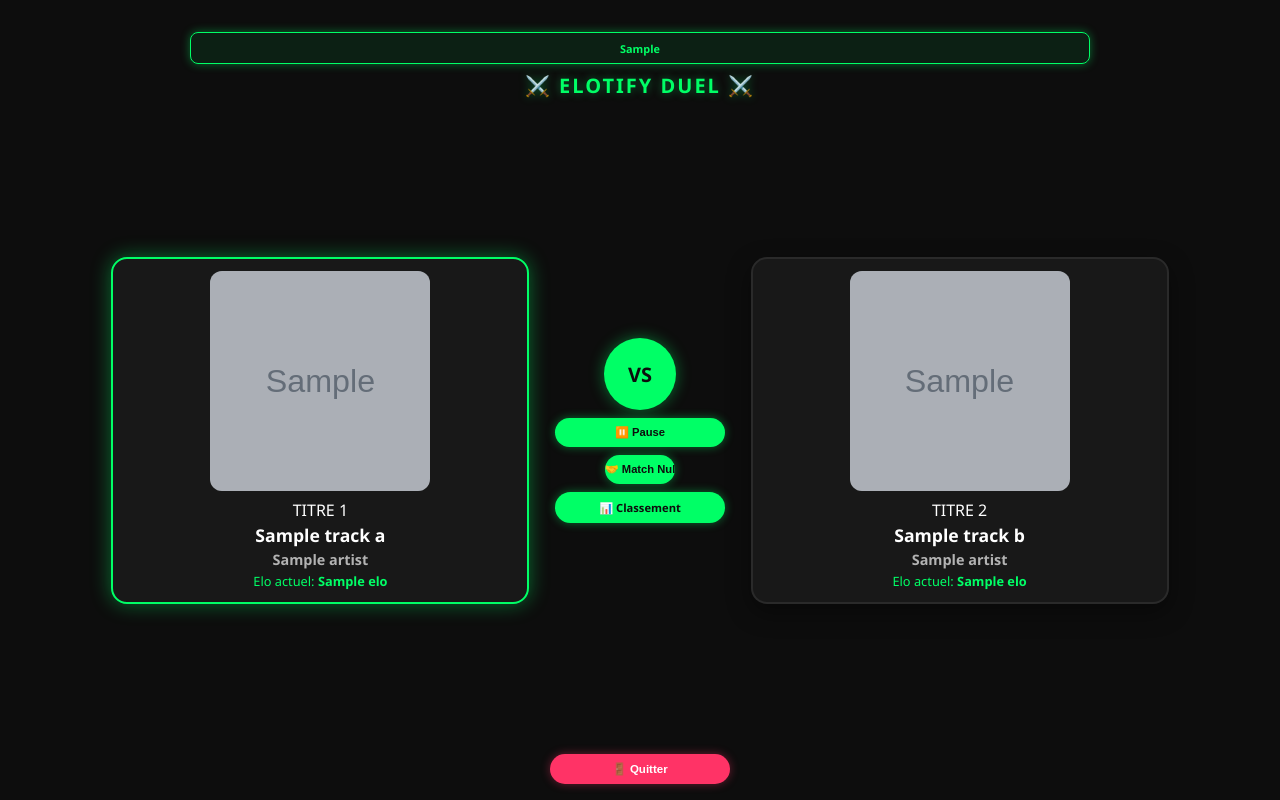
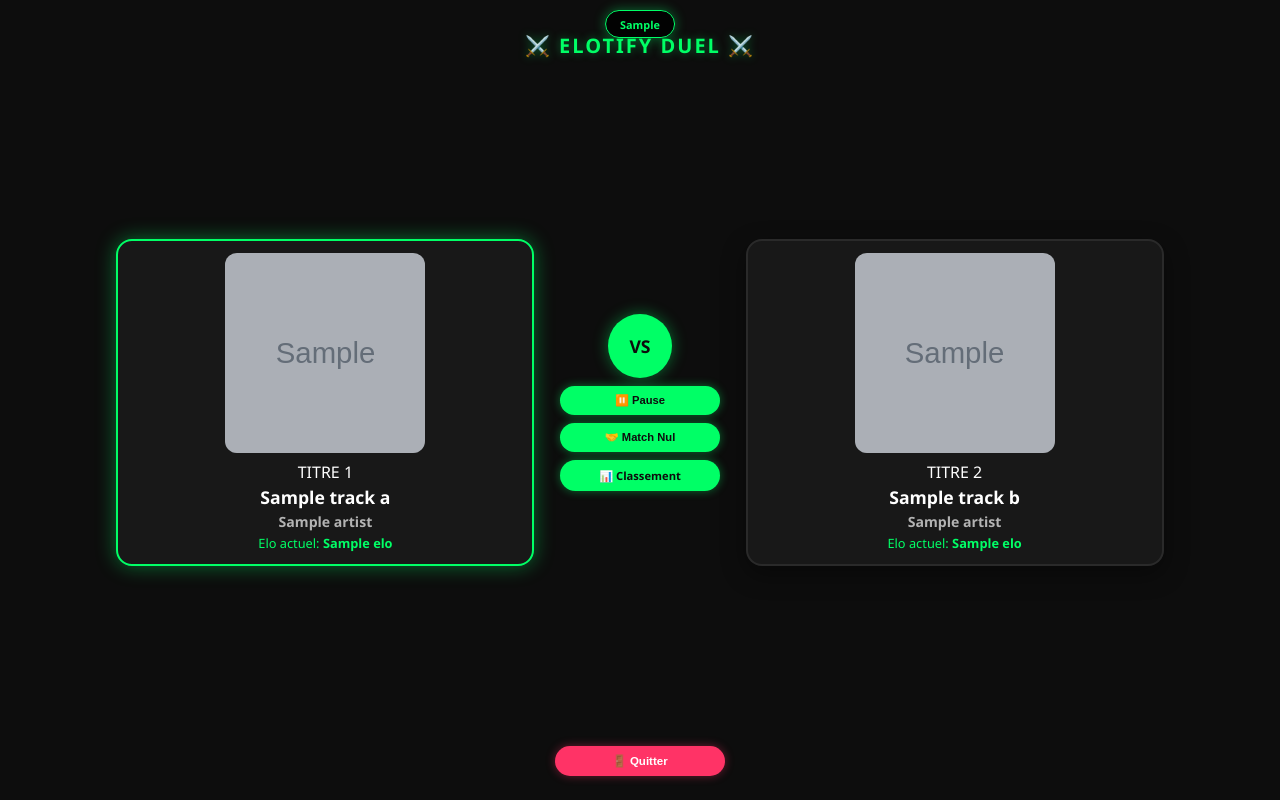
Before and after one commit to Foxdev-enfindev/Elotify, a Python web app: template templates/index.html in a window 1280 px wide. Run offline with Jinja, Linux system fonts and the light colour scheme; the template is opened without the code that fills it: most values are stand-ins (such as "Sample title", 1, 10 or a date in 2020); grey boxes marked "Sample" are stand-in pictures.

Commit message:
Proprage

```diff
--- a/static/style.css
+++ b/static/style.css
@@ -69,7 +69,7 @@ h1 {
     font-size: clamp(1.1rem, 2.5vh, 2.2rem);
     font-weight: 800;
     text-align: center;
-    margin: 0 0 1vh 0;
+    margin: 0;
     color: var(--neon-green);
     text-shadow: 0 0 10px var(--neon-green-glow);
     letter-spacing: 2px;
@@ -148,30 +148,33 @@ h1 {
 .dot-pink { background: #ff007f; }
 .dot-orange { background: #ff9900; }
 
+/* BANNIÈRE DE RÉSULTAT EN POSITION ABSOLUE POUR NE PAS POUSSER LE BOUTON QUITTER */
 .result-banner {
-    background: rgba(0, 255, 102, 0.08) !important;
+    position: absolute !important;
+    top: 10px !important;
+    left: 50% !important;
+    transform: translateX(-50%) !important;
+    background: rgba(0, 0, 0, 0.85) !important;
     border: 1px solid var(--neon-green) !important;
     color: var(--neon-green) !important;
-    padding: 0.5vh 2vw !important;
-    border-radius: 8px !important;
+    padding: 4px 14px !important;
+    border-radius: 20px !important;
     text-align: center !important;
     font-weight: 600 !important;
-    margin: 0 auto 1vh auto !important;
-    width: 90% !important;
-    max-width: 900px !important;
-    height: clamp(26px, 4vh, 38px) !important;
+    width: auto !important;
+    max-width: 80% !important;
+    height: 28px !important;
     display: flex !important;
     align-items: center !important;
     justify-content: center !important;
-    box-shadow: 0 0 10px var(--neon-green-glow) !important;
+    box-shadow: 0 0 12px var(--neon-green-glow) !important;
     box-sizing: border-box !important;
-    font-size: clamp(0.68rem, 1.2vh, 0.85rem) !important;
+    font-size: clamp(0.68rem, 1.2vh, 0.8rem) !important;
+    z-index: 100 !important;
 }
 
 .result-banner:empty, .result-banner.hidden {
-    visibility: hidden !important;
-    border-color: transparent !important;
-    background: transparent !important;
+    display: none !important;
 }
 
 .container {
@@ -183,10 +186,11 @@ h1 {
     align-items: center;
     justify-content: space-between;
     box-sizing: border-box;
+    position: relative;
 }
 
 /* =======================================================
-   3. CARTES ET BOUTONS (BASE UNIVERSELLE RELATIVE)
+   3. BASE CARTES ET BOUTONS UNIFORMES
    ======================================================= */
 .track-card {
     background: var(--card-bg);
@@ -215,18 +219,19 @@ a.central-rank-btn {
     background: var(--neon-green) !important;
     color: #0d0d0d !important;
     border: none !important;
-    padding: 1vh 0 !important;
+    padding: 8px 0 !important;
     border-radius: 20px !important;
     font-weight: 800 !important;
-    font-size: clamp(0.7rem, 1.2vh, 0.85rem) !important;
+    font-size: clamp(0.7rem, 1.2vh, 0.82rem) !important;
     cursor: pointer !important;
     text-decoration: none !important;
-    display: inline-flex !important;
+    display: flex !important;
     align-items: center !important;
     justify-content: center !important;
     box-shadow: 0 0 10px var(--neon-green-glow) !important;
     transition: transform 0.2s ease !important;
-    width: 100% !important;
+    box-sizing: border-box !important;
+    text-align: center !important;
 }
 
 .pause-btn:hover, .tie-btn:hover, .central-rank-btn:hover, a.central-rank-btn:hover {
@@ -238,13 +243,14 @@ a.central-rank-btn {
     display: flex;
     justify-content: center;
     align-items: center;
+    margin-bottom: 1vh;
 }
 
 .quit-btn {
     background: var(--danger-color) !important;
     color: #ffffff !important;
     border: none !important;
-    padding: 1vh 0 !important;
+    padding: 8px 0 !important;
     border-radius: 20px !important;
     font-size: clamp(0.72rem, 1.3vh, 0.85rem) !important;
     font-weight: 800 !important;
@@ -254,15 +260,15 @@ a.central-rank-btn {
     align-items: center !important;
     justify-content: center !important;
     text-decoration: none !important;
-    width: clamp(120px, 30%, 180px) !important;
+    width: clamp(130px, 25%, 170px) !important;
 }
 
 /* =======================================================
-   4. LAYOUT PORTRAIT (TOUTES LES TAILLES D'ÉCRANS EN PORTRAIT)
+   4. LAYOUT PORTRAIT
    ======================================================= */
 @media screen and (orientation: portrait) {
     .container {
-        padding-top: 6vh;
+        padding-top: 5vh;
         padding-bottom: 2vh;
     }
 
@@ -365,8 +371,8 @@ a.central-rank-btn {
     }
 
     .pochette-wrapper, .pochette {
-        width: clamp(80px, 28vh, 220px) !important;
-        height: clamp(80px, 28vh, 220px) !important;
+        width: clamp(75px, 26vh, 200px) !important;
+        height: clamp(75px, 26vh, 200px) !important;
         margin-bottom: 1vh !important;
         flex-shrink: 0 !important;
     }
@@ -376,9 +382,9 @@ a.central-rank-btn {
         width: 100% !important;
     }
 
-    .track-info h2 { font-size: clamp(0.8rem, 2.2vh, 1.25rem) !important; margin: 0.3vh 0 !important; font-weight: 700 !important; }
-    .track-info h3 { font-size: clamp(0.7rem, 1.8vh, 0.9rem) !important; color: var(--text-muted) !important; }
-    .elo-display { font-size: clamp(0.68rem, 1.6vh, 0.85rem) !important; margin-top: 0.4vh !important; color: var(--neon-green) !important; }
+    .track-info h2 { font-size: clamp(0.8rem, 2.2vh, 1.2rem) !important; margin: 0.3vh 0 !important; font-weight: 700 !important; }
+    .track-info h3 { font-size: clamp(0.7rem, 1.8vh, 0.88rem) !important; color: var(--text-muted) !important; }
+    .elo-display { font-size: clamp(0.68rem, 1.6vh, 0.82rem) !important; margin-top: 0.4vh !important; color: var(--neon-green) !important; }
 
     .vs-zone {
         display: flex !important;
@@ -386,14 +392,14 @@ a.central-rank-btn {
         align-items: center !important;
         justify-content: center !important;
         gap: 1vh !important;
-        width: clamp(110px, 15vw, 170px) !important;
+        width: clamp(120px, 14vw, 160px) !important;
         flex-shrink: 0 !important;
     }
 
     .vs-circle {
-        width: clamp(42px, 9vh, 75px) !important;
-        height: clamp(42px, 9vh, 75px) !important;
-        font-size: clamp(0.85rem, 2.5vh, 1.4rem) !important;
+        width: clamp(40px, 8vh, 70px) !important;
+        height: clamp(40px, 8vh, 70px) !important;
+        font-size: clamp(0.85rem, 2.2vh, 1.3rem) !important;
         background: var(--neon-green) !important;
         color: #0d0d0d !important;
         font-weight: 900 !important;
@@ -403,10 +409,108 @@ a.central-rank-btn {
         justify-content: center !important;
         box-shadow: 0 0 15px var(--neon-green-glow) !important;
     }
+
+    /* FORÇAGE DE LA LARGEUR À 100% DE LA VS-ZONE POUR QUE TOUS LES BOUTONS SOIENT IDENTIQUES */
+    .vs-zone > #play-pause-btn,
+    .vs-zone > form,
+    .vs-zone > a.central-rank-btn {
+        width: 100% !important;
+    }
+
+    .pause-btn, .tie-btn, .central-rank-btn, a.central-rank-btn {
+        width: 100% !important;
+        min-width: 100% !important;
+        max-width: 100% !important;
+    }
 }
 
 /* =======================================================
-   6. PAGES CLASSEMENT, STATS, PLAYLISTS
+   6. STYLES PAGE LOGIN (CARTE HABILLÉE ET CENTRÉE)
+   ======================================================= */
+.login-wrapper {
+    display: flex;
+    justify-content: center;
+    align-items: center;
+    min-height: 80vh;
+    width: 100%;
+    padding: 20px;
+}
+
+.login-card {
+    background: var(--card-bg);
+    border: 1px solid rgba(0, 255, 102, 0.2);
+    border-radius: 24px;
+    padding: 40px 30px;
+    max-width: 420px;
+    width: 100%;
+    text-align: center;
+    box-shadow: 0 12px 32px rgba(0, 0, 0, 0.6), 0 0 20px rgba(0, 255, 102, 0.1);
+    display: flex;
+    flex-direction: column;
+    align-items: center;
+    gap: 16px;
+}
+
+.login-icon {
+    font-size: 3rem;
+    margin-bottom: -10px;
+}
+
+.login-subtitle {
+    color: var(--text-muted);
+    font-size: 0.92rem;
+    line-height: 1.4;
+}
+
+.login-features {
+    display: flex;
+    flex-direction: column;
+    gap: 8px;
+    width: 100%;
+    margin: 10px 0;
+}
+
+.feature-item {
+    background: rgba(255, 255, 255, 0.03);
+    border: 1px solid rgba(255, 255, 255, 0.06);
+    padding: 10px;
+    border-radius: 12px;
+    font-size: 0.85rem;
+    color: var(--text-color);
+}
+
+.login-btn {
+    background: var(--neon-green);
+    color: #0d0d0d;
+    font-weight: 800;
+    font-size: 0.95rem;
+    padding: 14px 24px;
+    border-radius: 30px;
+    text-decoration: none;
+    display: inline-flex;
+    align-items: center;
+    gap: 10px;
+    box-shadow: 0 0 15px var(--neon-green-glow);
+    transition: transform 0.2s ease, box-shadow 0.2s ease;
+    width: 100%;
+    justify-content: center;
+    margin-top: 10px;
+}
+
+.login-btn:hover {
+    transform: scale(1.03);
+    box-shadow: 0 0 25px var(--neon-green-glow);
+}
+
+.spotify-dot {
+    width: 10px;
+    height: 10px;
+    background-color: #0d0d0d;
+    border-radius: 50%;
+}
+
+/* =======================================================
+   7. CLASSEMENT & STATS
    ======================================================= */
 .ranking-container { width: 100%; max-width: 800px; margin: 0 auto; padding: 55px 14px 40px 14px; }
 .nav-btn { display: inline-flex !important; align-items: center; justify-content: center; background: #181818 !important; color: var(--neon-green) !important; border: 1px solid var(--neon-green) !important; padding: 8px 16px !important; border-radius: 20px !important; font-weight: 600 !important; text-decoration: none !important; }
```
Also changed, not shown: other parts of static/style.css (+16 -16 lines), templates/login.html (+17 -26 lines).
